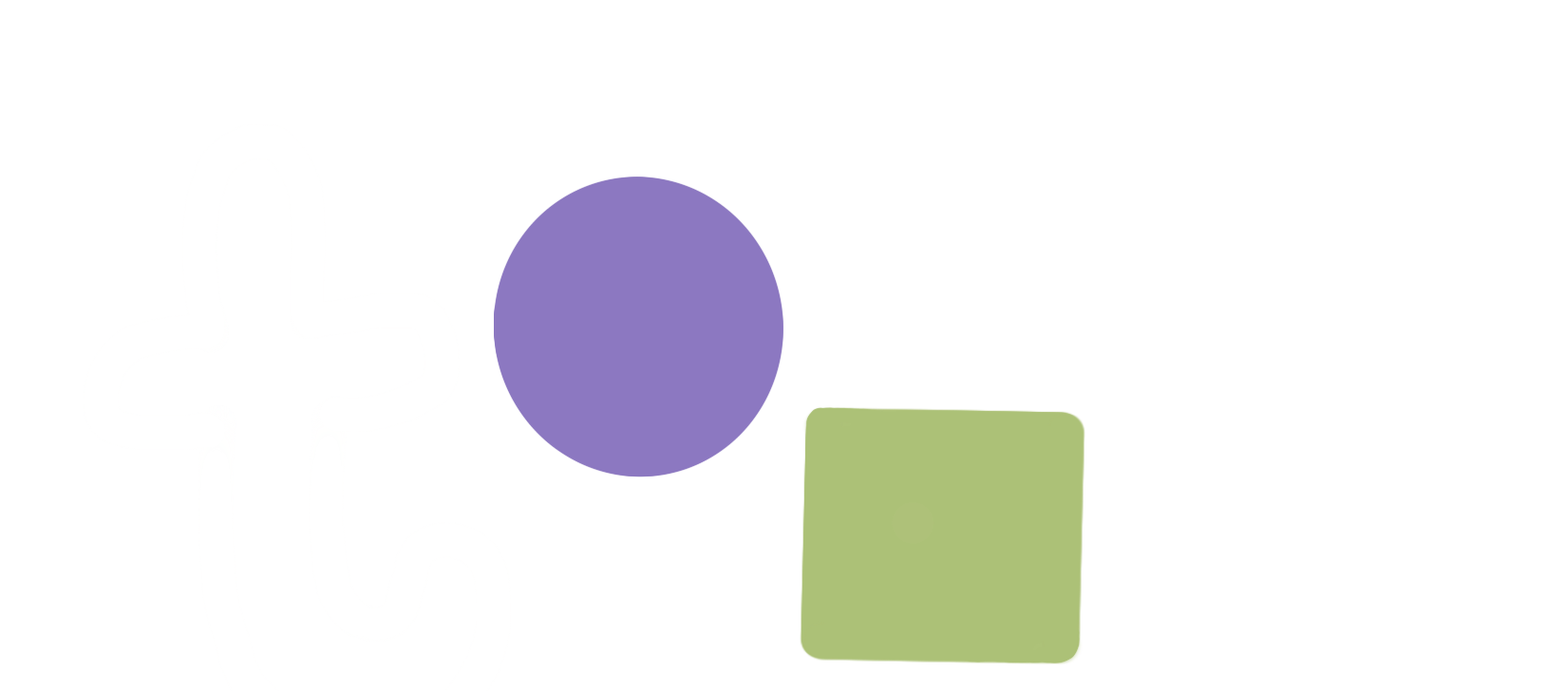
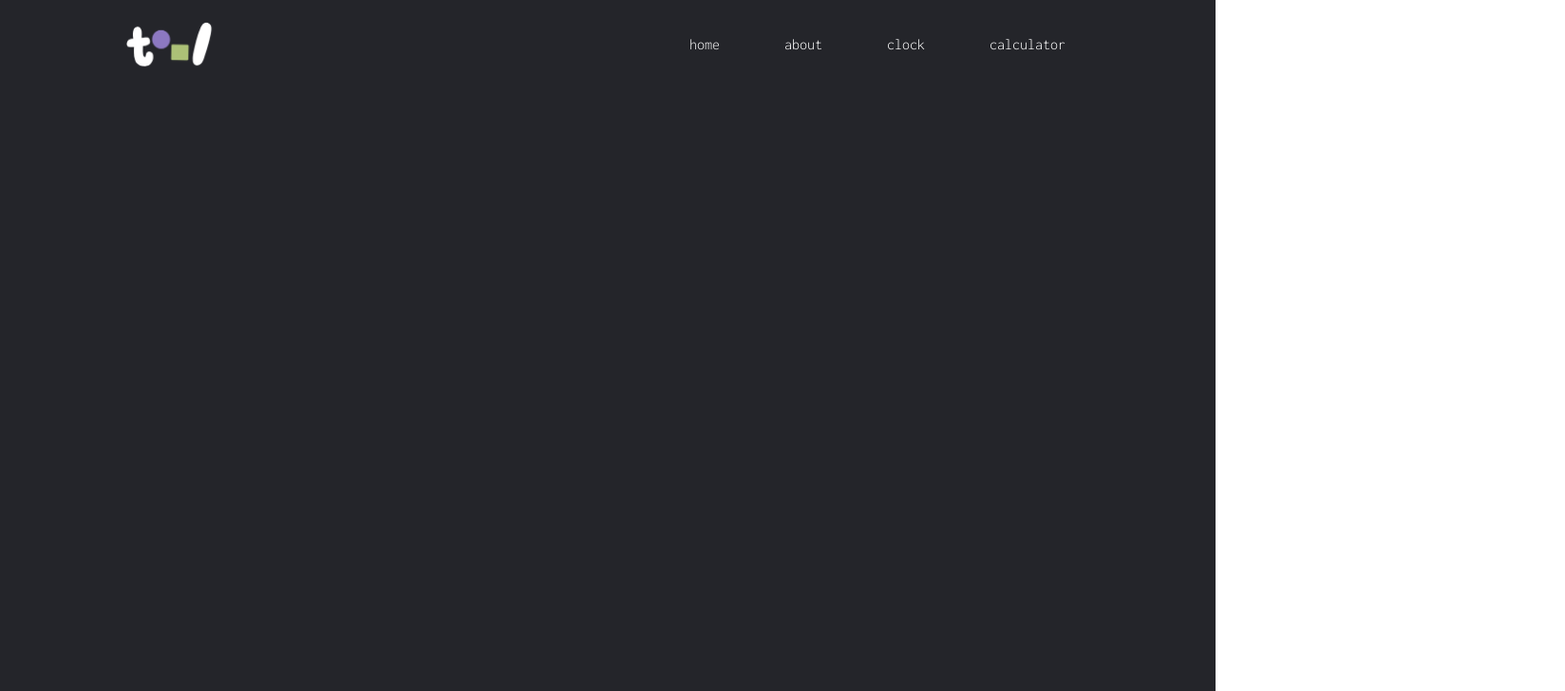
Before and after one commit to jescubido/tools, a plain HTML site: page index.html in a window 1280 px wide. Shown: the top 728 px of the page at 95% size, 1648 px wide, since content can reach past the window. Drawn offline with Linux system fonts and the light colour scheme.

Commit message:
fourth commit

```diff
--- a/index.html
+++ b/index.html
@@ -8,7 +8,7 @@
 <body>
     <div class="header">
         <nav>
-            <img src="/images/logo.png" class="logo">
+            <img src="images/logo.png" class="logo">
             <ul>
                <li><a href="#">home</a></li>
                <li><a href="#">about</a></li>
--- a/style.css
+++ b/style.css
@@ -5,6 +5,38 @@
     padding: 0;
     font-family: "Inconsolata", sans-serif;
     box-sizing: border-box;
+}
+
+.header {
+    width: 100%;
+    height: 100vh;
+    padding: 0 10%;
+    background: #24252a;
+}
+
+.header img {
+    float: left;
+    width: 10%;
+    height: auto;
+}
+
+nav {
+    width: 100%;
+    display: flex;
+    align-items: center;
+    justify-content: space-between;
+    padding: 20px 0;
+}
+
+nav ul li {
+    display: inline-block;
+    list-style: none;
+    margin: 10px 30px;
+}
+
+nav ul li a {
+    text-decoration: none;
+    color: #fff
 }
 
 .container {
```
